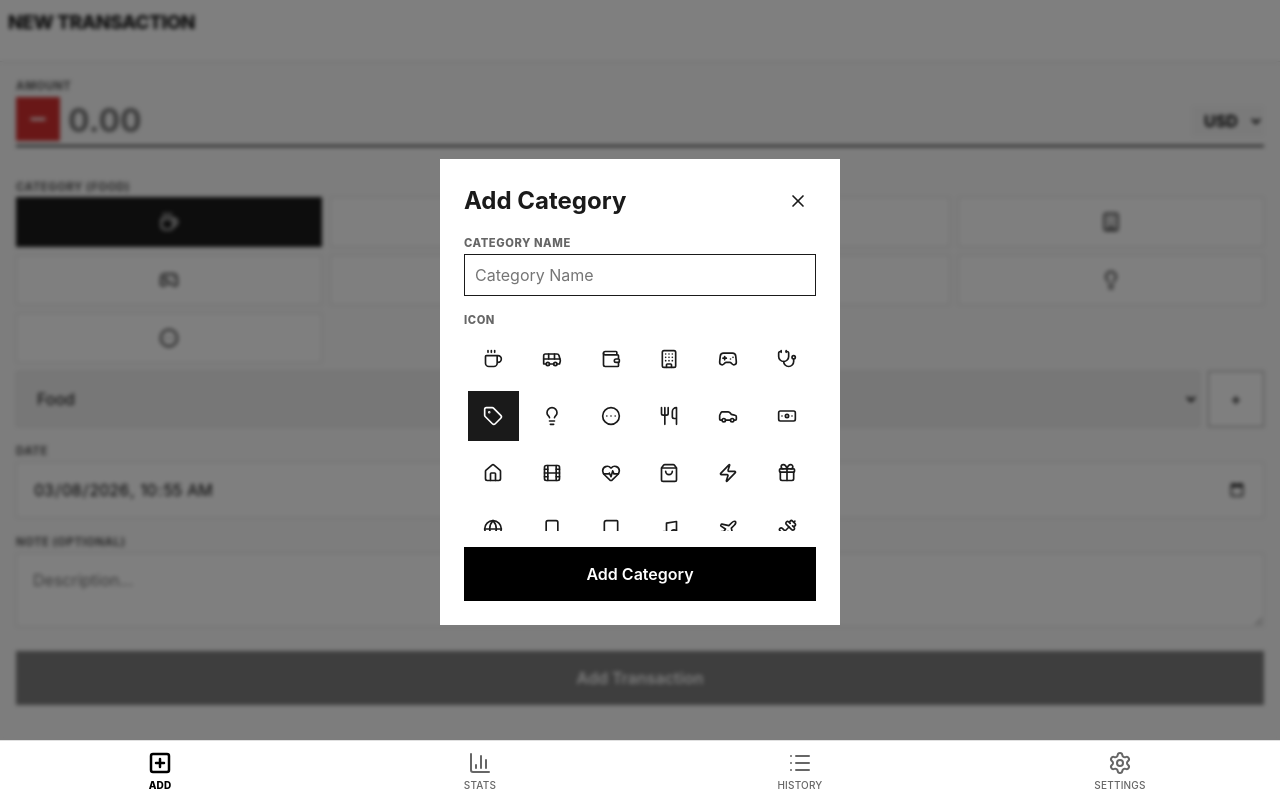
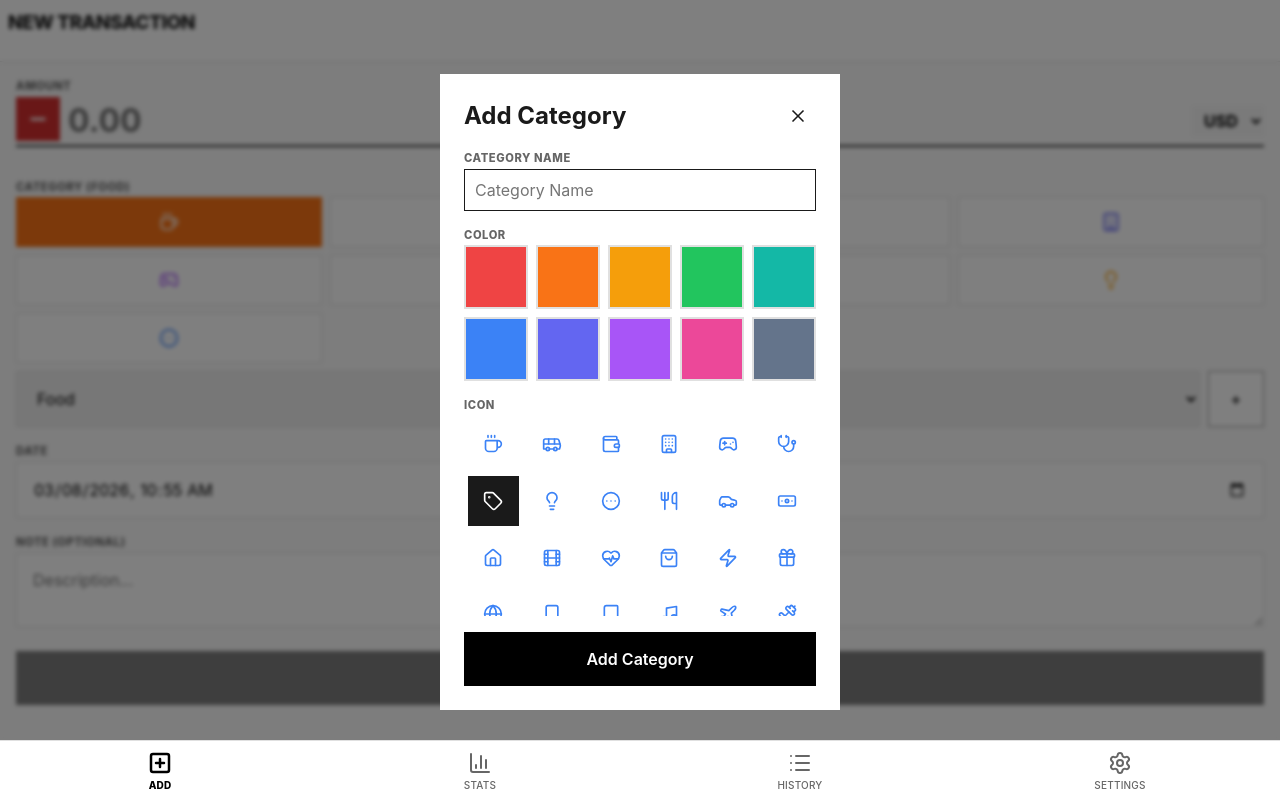
Before and after one commit to gabstevens/pocket-pilot, a React (Vite) app: page /add in a window 1280 px wide. Both pictures are taken after a click on the button "Add new category". Built offline with nearby package versions, Linux system fonts and the light colour scheme.

Commit message:
Add category color palette and selection UI

```diff
--- a/src/components/AddCategoryModal.tsx
+++ b/src/components/AddCategoryModal.tsx
@@ -2,6 +2,7 @@ import React, { useState, useId } from 'react';
 import { useTransactions } from '../hooks/useTransactions';
 import CategoryIcon from './CategoryIcon';
 import { X } from 'lucide-react';
+import { CATEGORY_COLORS } from '../constants';
 
 const AVAILABLE_ICONS = [
   'Coffee', 'Bus', 'Wallet', 'Building', 'Gamepad2', 'Stethoscope',
@@ -20,12 +21,13 @@ const AddCategoryModal: React.FC<AddCategoryModalProps> = ({ onClose, onSuccess
   const id = useId();
   const [newCategory, setNewCategory] = useState('');
   const [selectedIcon, setSelectedIcon] = useState('Tag');
+  const [selectedColor, setSelectedColor] = useState('blue');
 
   const handleAddCategory = () => {
     if (newCategory.trim()) {
       dispatch({
         type: 'ADD_CATEGORY',
-        payload: { name: newCategory.trim(), icon: selectedIcon }
+        payload: { name: newCategory.trim(), icon: selectedIcon, color: selectedColor }
       });
       onSuccess(newCategory.trim());
       onClose();
@@ -55,6 +57,22 @@ const AddCategoryModal: React.FC<AddCategoryModalProps> = ({ onClose, onSuccess
           />
         </div>
 
+        <div className="form-group mb-md">
+          <label>{t('add.color')}</label>
+          <div className="grid grid-cols-5 gap-sm pt-xs">
+            {Object.keys(CATEGORY_COLORS).map((colorName) => (
+              <button
+                key={colorName}
+                type="button"
+                onClick={() => setSelectedColor(colorName)}
+                aria-label={`Select ${colorName} color`}
+                className={`w-full aspect-square border-2 ${selectedColor === colorName ? 'border-black shadow-md' : 'border-transparent'}`}
+                style={{ backgroundColor: CATEGORY_COLORS[colorName] }}
+              />
+            ))}
+          </div>
+        </div>
+
         <div className="form-group">
           <label>Icon</label>
           <div className="icon-grid border-color">
@@ -66,7 +84,7 @@ const AddCategoryModal: React.FC<AddCategoryModalProps> = ({ onClose, onSuccess
                 aria-label={`Select ${iconName} icon`}
                 className={`category-btn ${selectedIcon === iconName ? 'category-btn-active' : 'bg-white border-none'}`}
               >
-                <CategoryIcon name={iconName} size={20} />
+                <CategoryIcon name={iconName} size={20} categoryColor={selectedIcon === iconName ? undefined : selectedColor} />
               </button>
             ))}
           </div>
--- a/src/components/CategoryIcon.tsx
+++ b/src/components/CategoryIcon.tsx
@@ -1,19 +1,23 @@
 import React from 'react';
 import * as LucideIcons from 'lucide-react';
 import type { LucideProps } from 'lucide-react';
+import { CATEGORY_COLORS } from '../constants';
 
 interface CategoryIconProps extends LucideProps {
   name?: string;
+  categoryColor?: string; // Color name from CATEGORY_COLORS
 }
 
-const CategoryIcon: React.FC<CategoryIconProps> = ({ name, ...props }) => {
-  if (!name) return <LucideIcons.MoreHorizontal {...props} />;
+const CategoryIcon: React.FC<CategoryIconProps> = ({ name, categoryColor, ...props }) => {
+  const hexColor = categoryColor ? CATEGORY_COLORS[categoryColor] : props.color;
+
+  if (!name) return <LucideIcons.MoreHorizontal {...props} color={hexColor} />;
 
   const Icon = (LucideIcons as unknown as Record<string, React.FC<LucideProps>>)[name];
 
-  if (!Icon) return <LucideIcons.MoreHorizontal {...props} />;
+  if (!Icon) return <LucideIcons.MoreHorizontal {...props} color={hexColor} />;
 
-  return <Icon {...props} />;
+  return <Icon {...props} color={hexColor} />;
 };
 
 export default CategoryIcon;
--- a/src/components/History.tsx
+++ b/src/components/History.tsx
@@ -4,6 +4,7 @@ import { Search, X, Calendar, FileText, Trash2, Edit2 } from 'lucide-react';
 import DateRangePicker from './DateRangePicker';
 import CategoryIcon from './CategoryIcon';
 import TransactionForm from './TransactionForm';
+import { CATEGORY_COLORS } from '../constants';
 
 const History: React.FC = () => {
   const { transactions, categories, dispatch, t, confirm, addToast } = useTransactions();
@@ -75,6 +76,11 @@ const History: React.FC = () => {
     return cat ? cat.icon : 'Tag';
   };
 
+  const getCategoryColor = (categoryName: string) => {
+    const cat = categories.find(c => c.name === categoryName);
+    return cat ? cat.color : undefined;
+  };
+
   return (
     <div className="flex flex-col h-full w-full overflow-hidden">
       <header className="p-sm border-bottom bg-white flex-shrink-0">
@@ -135,8 +141,19 @@ const History: React.FC = () => {
                     style={{ textAlign: 'left' }}
                   >
                     <div className="flex items-center gap-sm w-full">
-                      <div className="flex-shrink-0 w-9 flex justify-center">
-                        <CategoryIcon name={getCategoryIcon(t.category)} size={18} className="opacity-80" />
+                      <div
+                        className="flex-shrink-0 w-9 h-9 flex items-center justify-center border-1"
+                        style={{
+                          backgroundColor: getCategoryColor(t.category) ? `${CATEGORY_COLORS[getCategoryColor(t.category)!]}15` : 'transparent',
+                          borderColor: getCategoryColor(t.category) ? CATEGORY_COLORS[getCategoryColor(t.category)!] : 'var(--border-color)'
+                        }}
+                      >
+                        <CategoryIcon
+                          name={getCategoryIcon(t.category)}
+                          size={18}
+                          className="opacity-80"
+                          categoryColor={getCategoryColor(t.category)}
+                        />
                       </div>
                       <div className="min-w-0 flex-1 text-left">
                         <span className="font-bold text-sm uppercase truncate block">
@@ -202,8 +219,18 @@ const History: React.FC = () => {
               ) : (
                 <div className="flex flex-col gap-lg">
                   <div className="flex flex-col items-center gap-md">
-                    <div className="w-16 h-16 bg-accent flex items-center justify-center border-2 border-color">
-                      <CategoryIcon name={getCategoryIcon(selectedTransaction.category)} size={32} />
+                    <div
+                      className="w-16 h-16 flex items-center justify-center border-2"
+                      style={{
+                        backgroundColor: getCategoryColor(selectedTransaction.category) ? `${CATEGORY_COLORS[getCategoryColor(selectedTransaction.category)!]}15` : 'var(--accent-color)',
+                        borderColor: getCategoryColor(selectedTransaction.category) ? CATEGORY_COLORS[getCategoryColor(selectedTransaction.category)!] : 'var(--border-color)'
+                      }}
+                    >
+                      <CategoryIcon
+                        name={getCategoryIcon(selectedTransaction.category)}
+                        size={32}
+                        categoryColor={getCategoryColor(selectedTransaction.category)}
+                      />
                     </div>
                     <div className="flex flex-col items-center">
                       <h2 className={`${selectedTransaction.type === 'income' ? 'text-success' : 'text-error'} text-2xl font-black m-0`}>
--- a/src/components/TransactionForm.tsx
+++ b/src/components/TransactionForm.tsx
@@ -4,7 +4,7 @@ import type { Transaction, TransactionType } from '../types';
 import CategoryIcon from './CategoryIcon';
 import AddCategoryModal from './AddCategoryModal';
 import { Plus, Minus } from 'lucide-react';
-import { COMMON_CURRENCIES } from '../constants';
+import { COMMON_CURRENCIES, CATEGORY_COLORS } from '../constants';
 
 const getCurrentLocalISO = () => {
   const now = new Date();
@@ -117,6 +117,10 @@ const TransactionForm: React.FC<TransactionFormProps> = ({
     }
   };
 
+  const getCategoryColor = (name: string) => {
+    return categories.find(c => c.name === name)?.color;
+  };
+
   return (
     <>
       <form onSubmit={handleSubmit} className="flex flex-col gap-none btn-full">
@@ -165,17 +169,32 @@ const TransactionForm: React.FC<TransactionFormProps> = ({
           <div className="flex flex-col gap-sm">
             {!readOnly && (
               <div className="category-grid">
-                {topCategories.map(cat => (
+                {topCategories.map(cat => {
+                  const isActive = category === cat.name;
+                  const catColor = cat.color ? CATEGORY_COLORS[cat.color] : 'var(--text-color)';
+
+                  return (
                     <button
                       key={cat.name}
                       type="button"
                       onClick={() => setCategory(cat.name)}
                       aria-label={cat.name}
-                    className={`category-btn ${isCondensed ? 'category-btn-condensed' : ''} ${category === cat.name ? 'category-btn-active' : ''}`}
+                      className={`category-btn ${isCondensed ? 'category-btn-condensed' : ''}`}
+                      style={{
+                        backgroundColor: isActive ? catColor : 'white',
+                        borderColor: isActive ? catColor : 'var(--border-color)',
+                        color: isActive ? 'white' : 'inherit'
+                      }}
                     >
-                    <CategoryIcon name={cat.icon} size={isCondensed ? 18 : 20} />
+                      <CategoryIcon
+                        name={cat.icon}
+                        size={isCondensed ? 18 : 20}
+                        categoryColor={isActive ? undefined : cat.color}
+                        color={isActive ? 'white' : undefined}
+                      />
                     </button>
-                ))}
+                  );
+                })}
               </div>
             )}
 
@@ -188,7 +207,9 @@ const TransactionForm: React.FC<TransactionFormProps> = ({
                 className={`flex-1 p-${isCondensed ? 'sm' : 'md'}`}
               >
                 {categories.map(cat => (
-                  <option key={cat.name} value={cat.name}>{cat.name}</option>
+                  <option key={cat.name} value={cat.name}>
+                    {cat.name}
+                  </option>
                 ))}
               </select>
               {!readOnly && (
--- a/src/constants/index.ts
+++ b/src/constants/index.ts
@@ -2,14 +2,27 @@ import type { Category } from '../types';
 
 export const COMMON_CURRENCIES = ['USD', 'EUR', 'GBP', 'JPY', 'CAD', 'AUD', 'CHF', 'CNY', 'BRL'];
 
+export const CATEGORY_COLORS: Record<string, string> = {
+  red: '#ef4444',
+  orange: '#f97316',
+  yellow: '#f59e0b',
+  green: '#22c55e',
+  teal: '#14b8a6',
+  blue: '#3b82f6',
+  indigo: '#6366f1',
+  purple: '#a855f7',
+  pink: '#ec4899',
+  slate: '#64748b',
+};
+
 export const INITIAL_CATEGORIES: Category[] = [
-  { name: 'Food', icon: 'Coffee' },
-  { name: 'Transport', icon: 'Bus' },
-  { name: 'Salary', icon: 'Wallet' },
-  { name: 'Rent', icon: 'Building' },
-  { name: 'Entertainment', icon: 'Gamepad2' },
-  { name: 'Health', icon: 'Stethoscope' },
-  { name: 'Shopping', icon: 'Tag' },
-  { name: 'Utilities', icon: 'Lightbulb' },
-  { name: 'Others', icon: 'CircleEllipsis' }
+  { name: 'Food', icon: 'Coffee', color: 'orange' },
+  { name: 'Transport', icon: 'Bus', color: 'blue' },
+  { name: 'Salary', icon: 'Wallet', color: 'green' },
+  { name: 'Rent', icon: 'Building', color: 'indigo' },
+  { name: 'Entertainment', icon: 'Gamepad2', color: 'purple' },
+  { name: 'Health', icon: 'Stethoscope', color: 'red' },
+  { name: 'Shopping', icon: 'Tag', color: 'pink' },
+  { name: 'Utilities', icon: 'Lightbulb', color: 'yellow' },
+  { name: 'Others', icon: 'CircleEllipsis', color: 'blue' }
 ];
--- a/src/locales/en-US.json
+++ b/src/locales/en-US.json
@@ -27,7 +27,8 @@
     "notePlaceholder": "Description...",
     "submit": "Add Transaction",
     "addCategory": "Add Category",
-    "categoryName": "Category Name"
+    "categoryName": "Category Name",
+    "color": "Color"
   },
   "dashboard": {
     "title": "Overview",
--- a/src/locales/it-IT.json
+++ b/src/locales/it-IT.json
@@ -27,7 +27,8 @@
     "notePlaceholder": "Descrizione...",
     "submit": "Aggiungi Transazione",
     "addCategory": "Aggiungi Categoria",
-    "categoryName": "Nome Categoria"
+    "categoryName": "Nome Categoria",
+    "color": "Colore"
   },
   "dashboard": {
     "title": "Panoramica",
--- a/src/styles/global.css
+++ b/src/styles/global.css
@@ -285,6 +285,11 @@ button.btn-type-toggle-condensed {
   gap: var(--spacing-sm);
 }
 
+.grid-cols-5 {
+  display: grid;
+  grid-template-columns: repeat(5, 1fr);
+}
+
 .category-btn {
   display: flex;
   align-items: center;
@@ -457,6 +462,8 @@ button.btn-type-toggle-condensed {
 .w-16 { width: 64px; }
 .h-16 { height: 64px; }
 
+.aspect-square { aspect-ratio: 1 / 1; }
+
 .max-h-90 { max-height: 90%; }
 .max-h-90dvh { max-height: 90dvh; }
 
--- a/src/types/index.ts
+++ b/src/types/index.ts
@@ -3,6 +3,7 @@ export type TransactionType = 'income' | 'expense';
 export interface Category {
   name: string;
   icon?: string; // Lucide icon name
+  color?: string; // Color name from CATEGORY_COLORS
 }
 
 export interface Transaction {
```
Also changed, not shown: 1 other file (tests, documents, lock files or other folders). Lines whose indentation alone changed are shown as unchanged.
